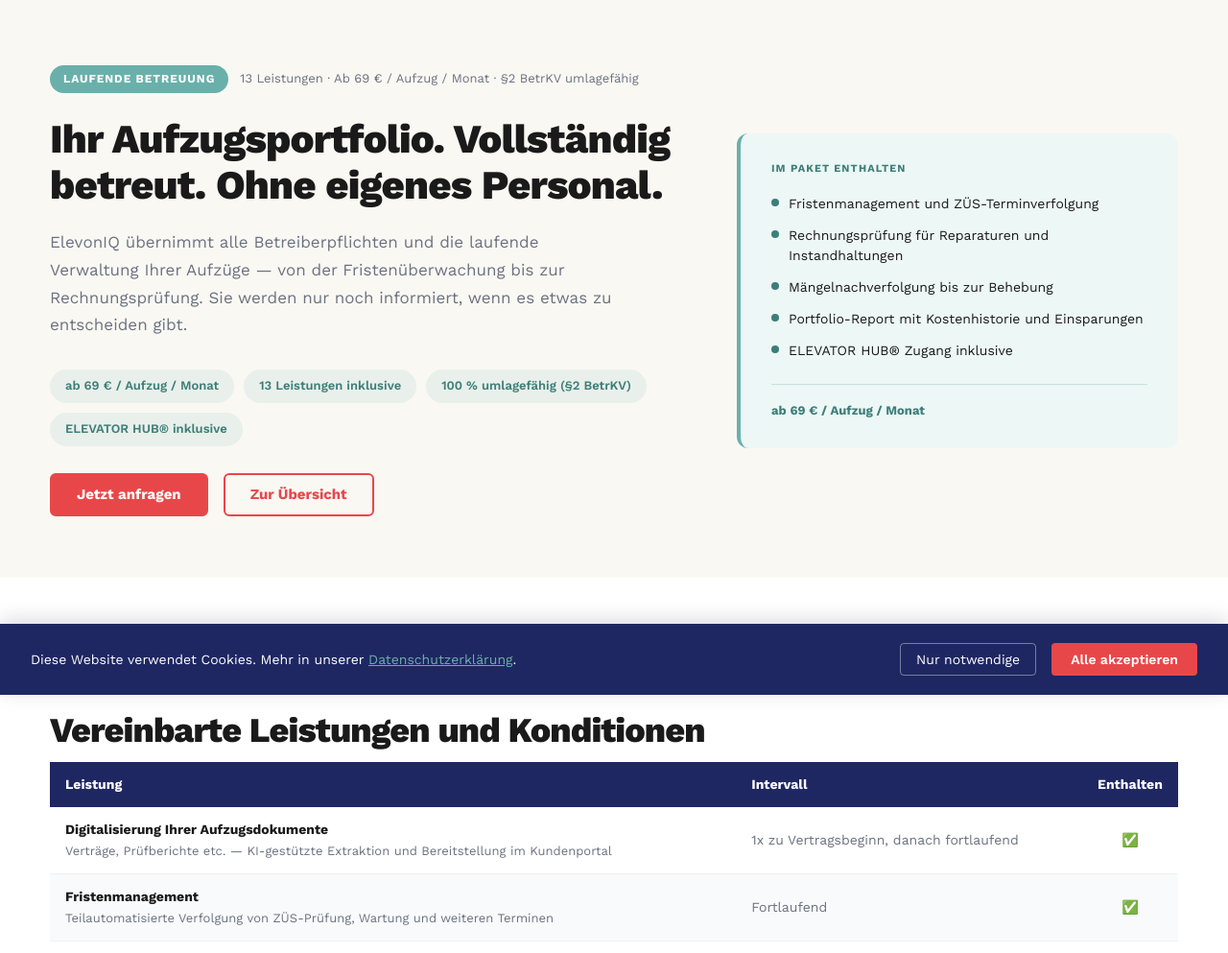
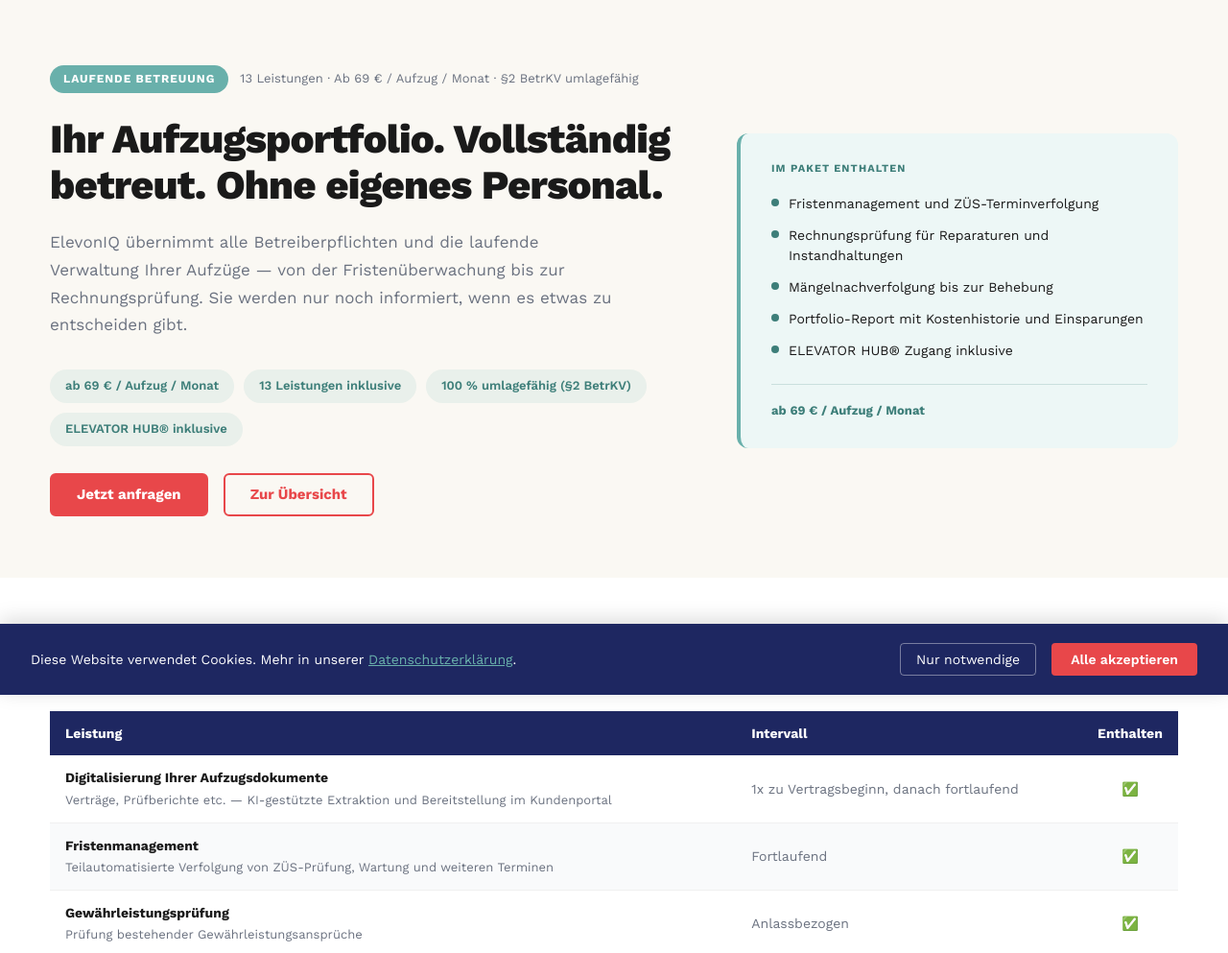
Before and after one commit to Elevoniq/elevoniq-website, a plain HTML site: page laufende-betreuung/all-inclusive/index.html in a window 1280 px wide. Shown: the part 76-1069 px from the top of the page at 96% size. Drawn offline with Linux system fonts and the light colour scheme.

Commit message:
Essentials LP: remove 'Vereinbarte Leistungen' heading

```diff
--- a/laufende-betreuung/all-inclusive/index.html
+++ b/laufende-betreuung/all-inclusive/index.html
@@ -482,7 +482,6 @@
 <section class="section" aria-labelledby="leistungstabelle-heading">
   <div class="container">
     <span class="section-eyebrow">Ihr Paket auf einen Blick</span>
-    <h2 class="section-title" id="leistungstabelle-heading">Vereinbarte Leistungen und Konditionen</h2>
     <div class="leistungs-table-wrap">
       <table style="width:100%;border-collapse:collapse;font-size:14px;">
   <thead>
```
